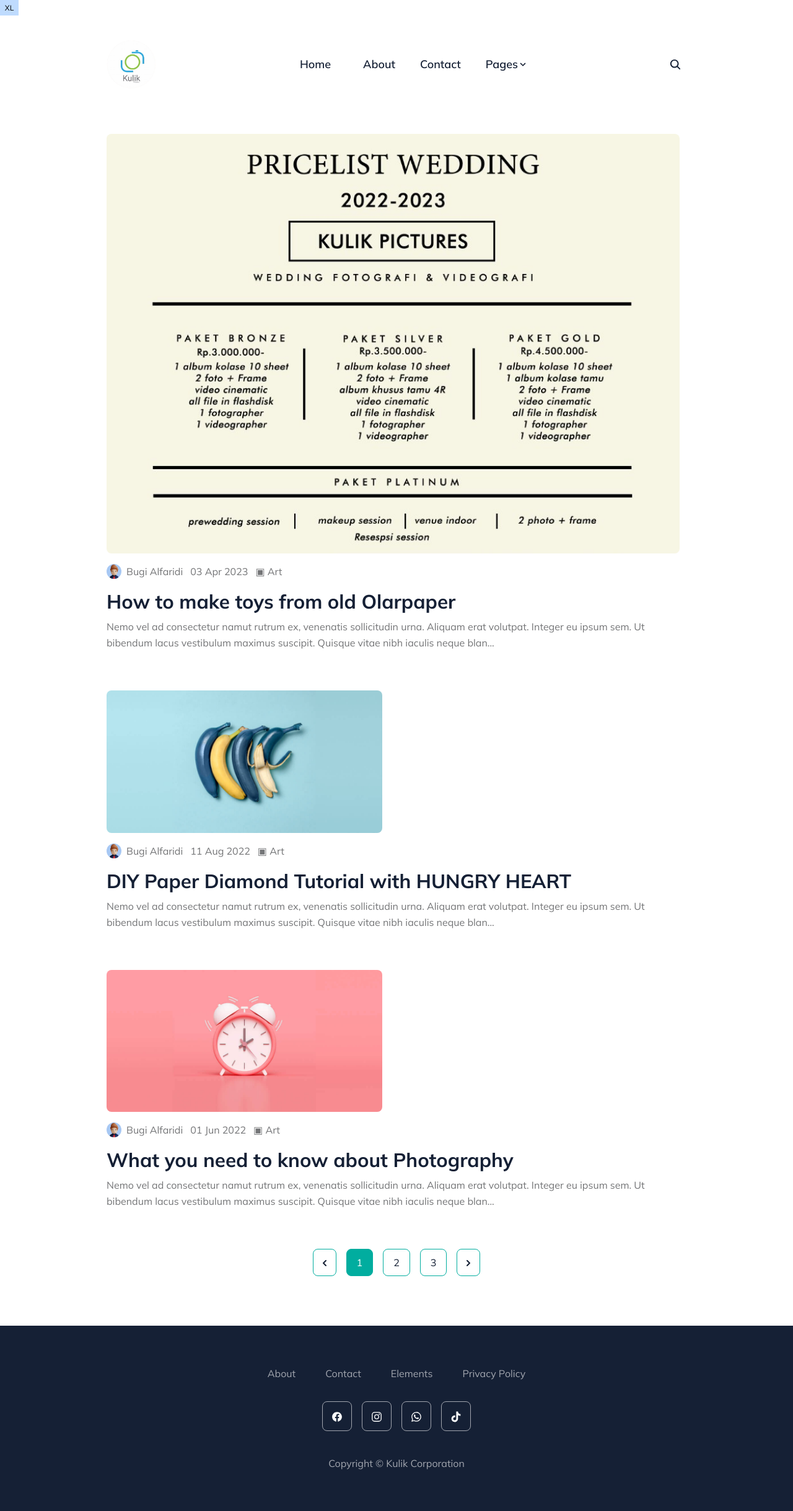
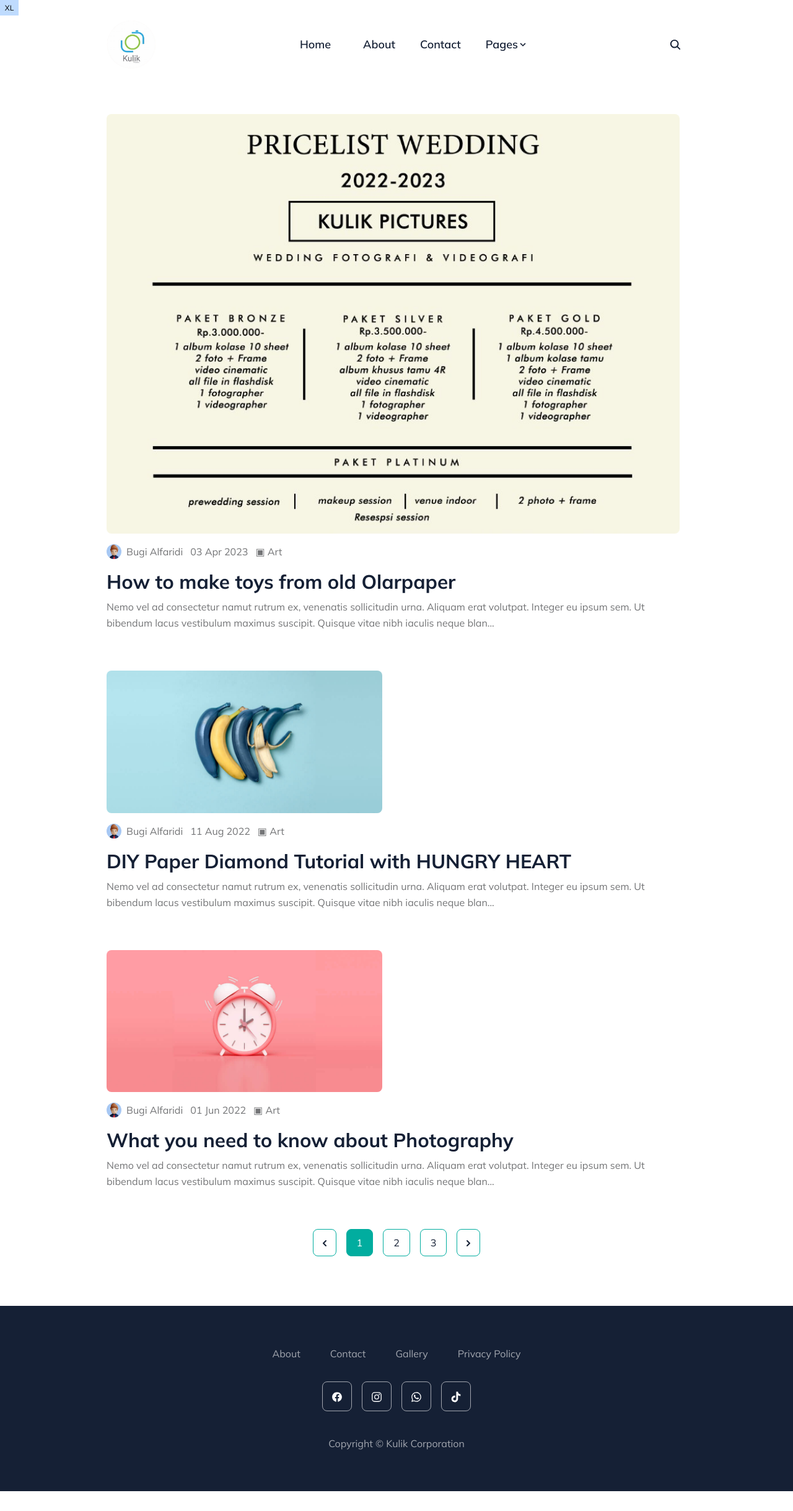
Before and after one commit to bugialfrd/kulikpictures, a Next.js app: page / in a window 1280 px wide. Shown: the whole page at 62% size. After the commit the page ends 2406 px from the top, so only its background shows below. Built offline with nearby package versions, Linux system fonts and the light colour scheme; what tailwind-bootstrap-grid would draw is missing.

Commit message:
'kulikpictures'

```diff
--- a/config/menu.json
+++ b/config/menu.json
@@ -50,8 +50,8 @@
       "url": "/contact"
     },
     {
-      "name": "Elements",
-      "url": "/elements"
+      "name": "Gallery",
+      "url": "/gallery"
     },
     {
       "name": "Privacy Policy",
--- a/layouts/partials/Header.js
+++ b/layouts/partials/Header.js
@@ -27,8 +27,8 @@
   return (
     <>
       <header
-        className={`sticky top-0 z-50 bg-white py-2 transition-all ${
-          navFixed ? "shadow" : "pt-8 md:pt-16"
+        className={`sticky top-0 z-3 bg-white py-2 transition-all ${
+          navFixed ? "shadow" : "pt-4 md:pt-8"
         }`}
       >
         <nav className="navbar container">
```
Also changed, not shown: 1 other file (tests, documents, lock files or other folders).
